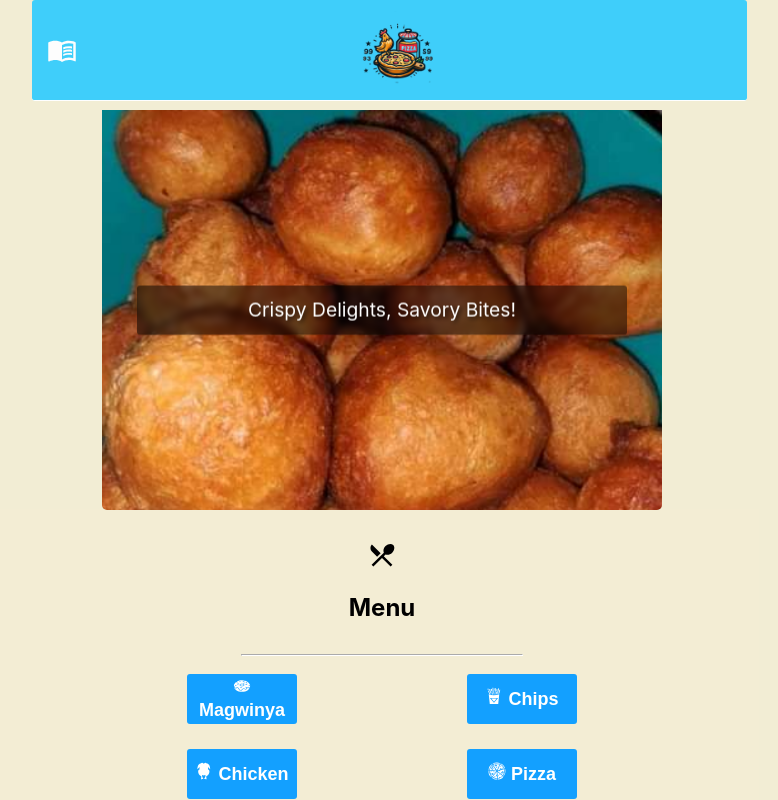
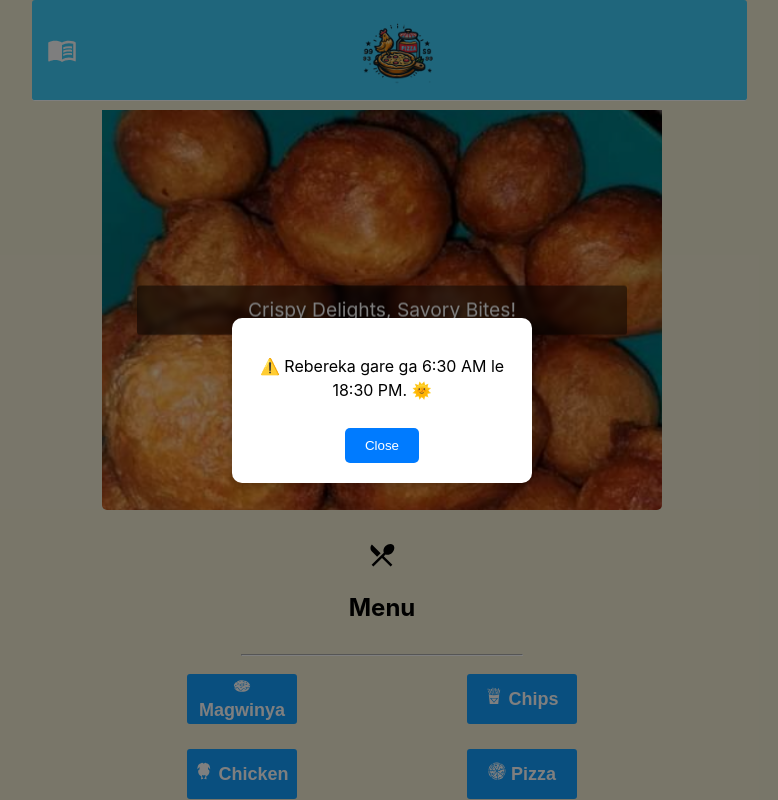
Before and after one commit to Kebalepile/charmis_kitchen, a React (Vite) app in the folder frontend/: page / in a window 1280 px wide. Shown: the top 800 px of the page, without its empty margins (258-1036 px from the left). Built offline with nearby package versions, Linux system fonts and the light colour scheme.

Commit message:
setup time check method

```diff
--- a/frontend/src/App.jsx
+++ b/frontend/src/App.jsx
@@ -1,4 +1,4 @@
-import React from 'react'
+import React, { useState, useEffect } from 'react'
 import {
   BrowserRouter as Router,
   Route,
@@ -9,10 +9,44 @@ import Navbar from './components/Navbar'
 import Home from './components/Home'
 import About from './components/About'
 import Contact from './components/Contact'
+import Popup from './components/Popup'
 import NotFound from './components/NotFound'
+import { checkTime } from './utils/Utils'
 import './App.css'
 
+/**
+ * @description
+ * The App component is the main entry point of the application. It sets up
+ * the routing for different pages using react-router-dom, including Home, About,
+ * Contact, and a 404 Not Found page.
+ *
+ * The Popup component displays a message and a close button.
+ * The App component uses state to manage the visibility of the popup
+ * and the message to be displayed. The useEffect hook checks the current
+ * time when the component mounts and shows the popup if the time is outside
+ * the operating hours (6:30 AM to 6:30 PM).
+ *
+ * The checkTime function is used to determine the current time and compare it
+ * with the operating hours. If the current time is outside the specified range,
+ * the popup message is set and the popup is shown to the user.
+ */
 function App () {
+  const [isPopupVisible, setIsPopupVisible] = useState(false)
+  const [popupMessage, setPopupMessage] = useState('')
+
+  useEffect(() => {
+    const { startTime, endTime, currentTime } = checkTime()
+
+    if (currentTime < startTime || currentTime > endTime) {
+      setPopupMessage('⚠️ Rebereka gare ga 6:30 AM le 18:30 PM. 🌞')
+      setIsPopupVisible(true)
+    }
+  }, [])
+
+  const handleClosePopup = () => {
+    setIsPopupVisible(false)
+  }
+
   return (
     <Router>
       <Routes>
@@ -24,6 +58,9 @@ function App () {
               <Home />
               <About />
               <Contact />
+              {isPopupVisible && (
+                <Popup message={popupMessage} onClose={handleClosePopup} />
+              )}
             </>
           }
         />
--- a/frontend/src/components/About.jsx
+++ b/frontend/src/components/About.jsx
@@ -9,13 +9,13 @@ export default function About() {
     <section>
       <img src={founderImg} alt="founder's image" className="founder-img" />
       <p>
-        🍕 Welcome to Julia's Kitchen, your go-to web app for homemade fast
+        🍕 Welcome to Julia's Kitchen, your go-to web app for homemade
         food! We specialize in offering a variety of delicious homemade dishes
         and drinks, all available for prepaid order.
       </p>
       <p>
         🍗 At Julia's Kitchen, we pride ourselves on serving homemade African
-        township cuisine. From pizza and chicken wings to magwinya and baked
+        township cuisine. From magwinya and chicken wings to pizza and baked
         cookies, we have something to satisfy every craving.
       </p>
       <p>
--- a/frontend/src/utils/Utils.js
+++ b/frontend/src/utils/Utils.js
@@ -1,9 +1,22 @@
- /**
+/**
    * @description Generate a 4-digit random number using crypto API
    */
- export const generateOrderNumber = () => {
+export const generateOrderNumber = () => {
+  const array = new Uint32Array(1);
+  window.crypto.getRandomValues(array);
+  return array[0] % 10000; // Ensure it's a 4-digit number
+};
 
-    const array = new Uint32Array(1)
-    window.crypto.getRandomValues(array)
-    return array[0] % 10000 // Ensure it's a 4-digit number
-  }
+export const checkTime = () => {
+  const now = new Date();
+  const hours = now.getHours();
+  const minutes = now.getMinutes();
+
+  // Convert current time to minutes since midnight
+  const currentTime = hours * 60 + minutes;
+
+  // Define time range in minutes since midnight
+  const startTime = 6 * 60 + 30; // 6:30 AM
+  const endTime = 18 * 60 + 30; // 6:30 PM
+  return { startTime, endTime, currentTime };
+};
```
